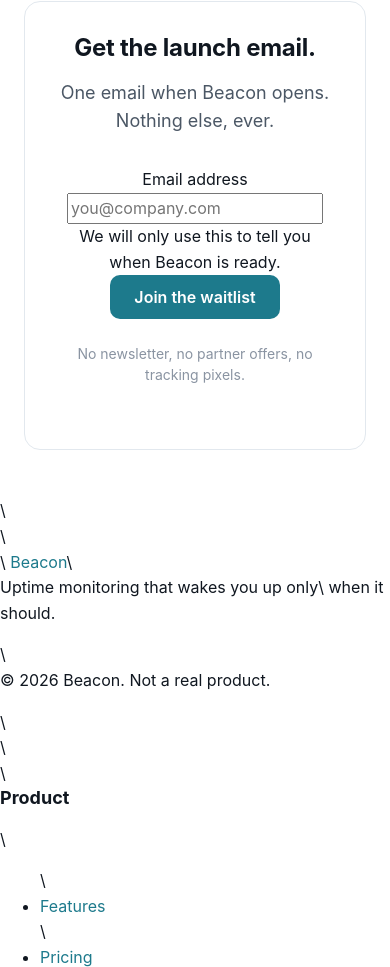
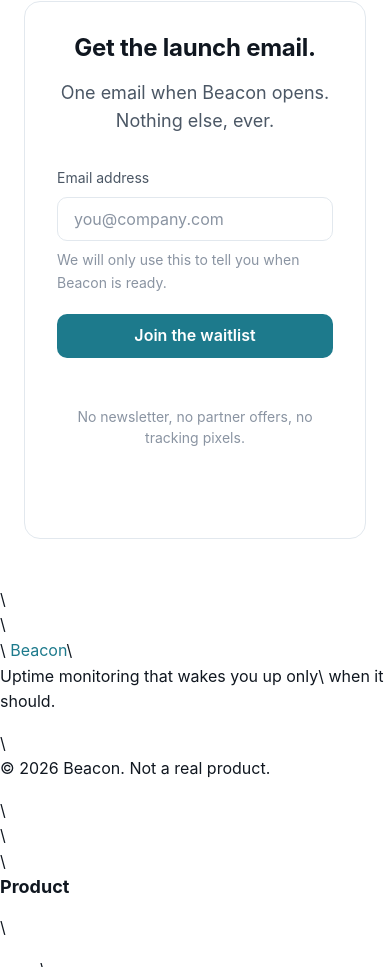
Before and after one commit to rahul-ambarakonda/HD_Code, a website: page public/index.html in a window 390 px wide. Shown: the part 3851-4818 px from the top of the page. Drawn offline with Linux system fonts and the light colour scheme.

Commit message:
feat: Add waitlist form styling to public/styles.css

```diff
--- a/public/styles.css
+++ b/public/styles.css
@@ -360,6 +360,12 @@ input, button, textarea, select {
     text-decoration: none;
 }
 
+/* Disabled button */
+.btn[aria-disabled="true"] {
+  opacity: 0.6;
+  cursor: not-allowed;
+}
+
 /* Focus outline for interactive elements */
 *:focus-visible {
     outline: 2px solid var(--color-accent);
@@ -424,3 +430,109 @@ details[open] .faq__chevron {
   line-height: var(--text-body-line-height, 1.6);
   font-weight: var(--text-body-font-weight, 400);
 }
+
+/* Waitlist Form Styling */
+.waitlist-form {
+  display: flex;
+  gap: var(--space-4);
+  align-items: flex-start; /* Align items to the top for longer help text */
+  margin-bottom: var(--space-5);
+}
+
+.waitlist-form .field {
+  flex-grow: 1;
+}
+
+.field {
+  display: flex;
+  flex-direction: column;
+  position: relative; /* For error positioning if needed later */
+}
+
+.field__label {
+  font-size: var(--text-small);
+  color: var(--color-ink-soft);
+  margin-bottom: var(--space-2);
+  display: block; /* Ensure label takes its own line */
+  text-align: left; /* Override card's center text */
+}
+
+.field__input {
+  height: 44px;
+  padding-inline: var(--space-4);
+  padding-block: var(--space-2);
+  border-radius: var(--radius-md);
+  border: var(--border);
+  font-size: var(--text-body);
+  color: var(--color-ink);
+  background-color: var(--color-surface);
+  width: 100%;
+}
+
+.field__input::placeholder {
+  color: var(--color-ink-faint);
+}
+
+.field__input:focus {
+  outline: none; /* Handled by :focus-visible */
+}
+
+.field__input[aria-invalid="true"] {
+  border-color: var(--color-negative);
+}
+
+.field__help {
+  font-size: var(--text-small);
+  color: var(--color-ink-faint);
+  margin-top: var(--space-2);
+  text-align: left; /* Override card's center text */
+}
+
+.field__error {
+  font-size: var(--text-small);
+  color: var(--color-negative);
+  margin-top: var(--space-2);
+  text-align: left; /* Override card's center text */
+}
+
+.waitlist-form__button {
+  flex-shrink: 0; /* Prevent button from shrinking */
+  margin-top: calc(var(--text-small) + var(--space-2) + var(--space-2) + 2px); /* Align button with input due to label and help text */
+  /* Explanation: label font-size + label margin-bottom + help margin-top + 2px for visual alignment */
+}
+
+@media (max-width: 640px) {
+  .waitlist-form {
+    flex-direction: column;
+    gap: var(--space-3);
+  }
+  .waitlist-form__button {
+    width: 100%;
+    margin-top: 0; /* Reset margin for stacked layout */
+  }
+}
+
+.waitlist-status {
+  font-size: var(--text-body);
+  opacity: 0;
+  transition: opacity var(--duration-base) var(--ease);
+  min-height: calc(var(--text-body) * 1.6); /* Reserve space to prevent layout shift */
+}
+
+.waitlist-status--show {
+  opacity: 1;
+}
+
+.waitlist-status--positive {
+  color: var(--color-positive);
+}
+
+.waitlist-status--negative {
+  color: var(--color-negative);
+}
+
+@media (prefers-reduced-motion: reduce) {
+  .waitlist-status {
+    transition-duration: 0ms !important;
+  }
+}
```
